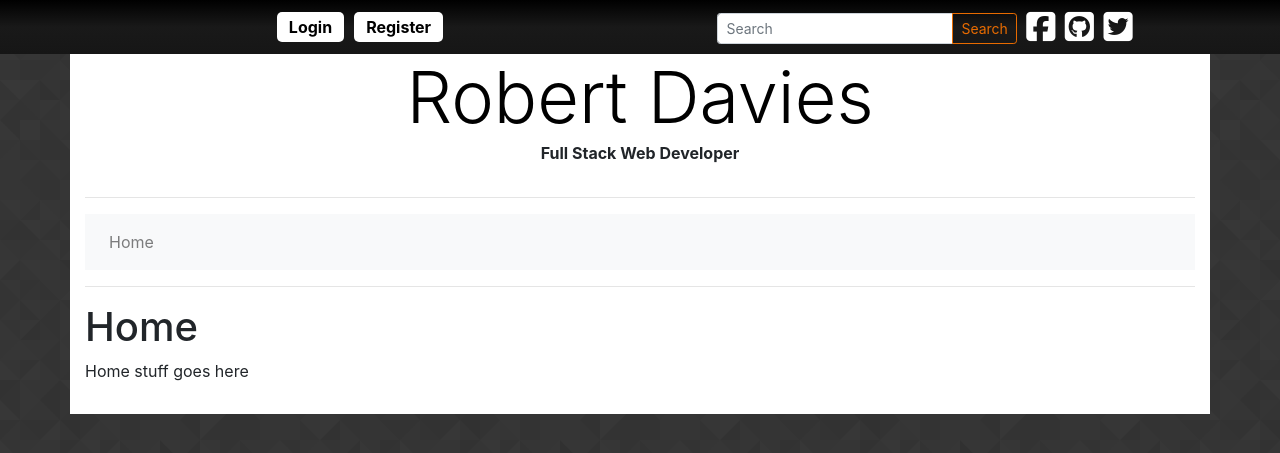
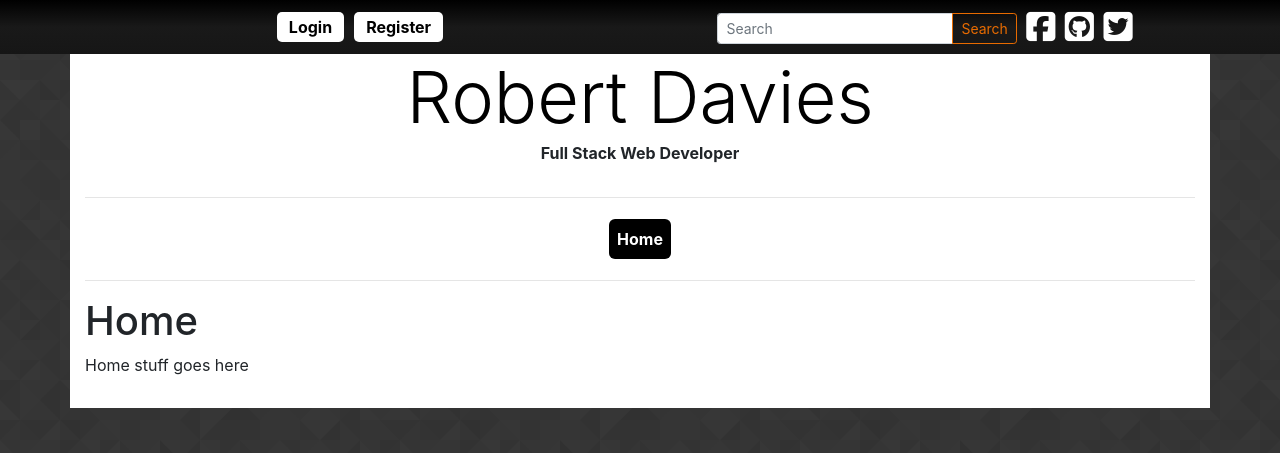
Before and after one commit to Robtych121/Portfolio, a Django app: template templates/home.html in a window 1280 px wide. Shown: the top 453 px of the page. Run offline with Django 3.2, Linux system fonts and the light colour scheme; the template is opened without the code that fills it, so the values that code supplies are empty; some libraries are stand-ins or nearby versions.

Commit message:
cleaned up main nav bar

```diff
--- a/static/css/styles.css
+++ b/static/css/styles.css
@@ -79,3 +79,30 @@ body {
 .nav {
     display: inline-flex;
 }
+
+.navbar {
+    background: none !important;
+    padding: 0px;
+    text-align: center;
+}
+
+.navbar-toggler {
+    margin: 0px auto;
+}
+
+.navbar-nav {
+    margin-left: auto;
+}
+
+.navbar-light .navbar-nav .nav-link {
+    color: white;
+    font-weight: bold;
+    background-color: black;
+    border-radius: 6px;
+    margin: 5px;
+}
+
+.navbar-light .navbar-nav .nav-link:hover {
+    color: #e86b00;
+    font-weight: bold;
+}
```
